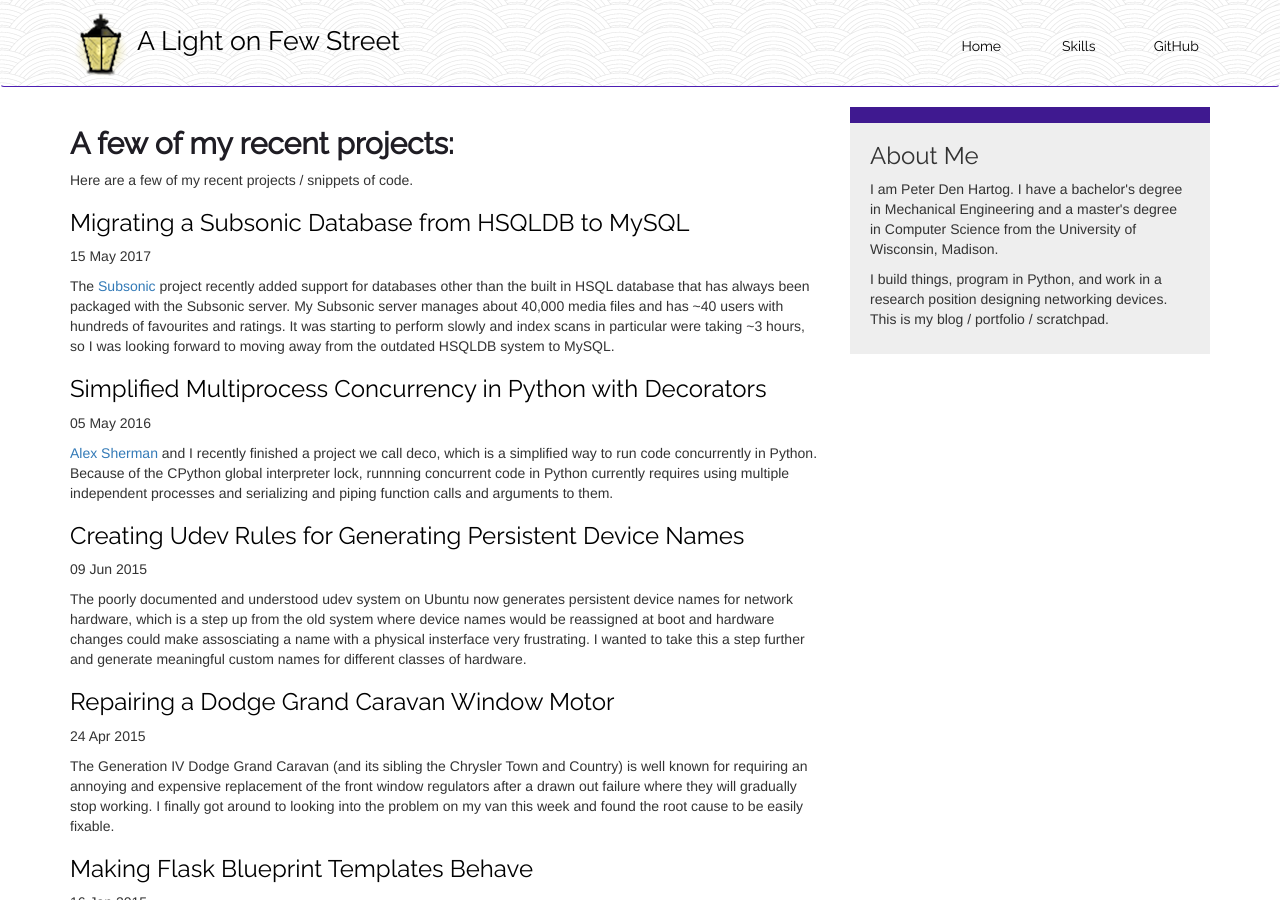
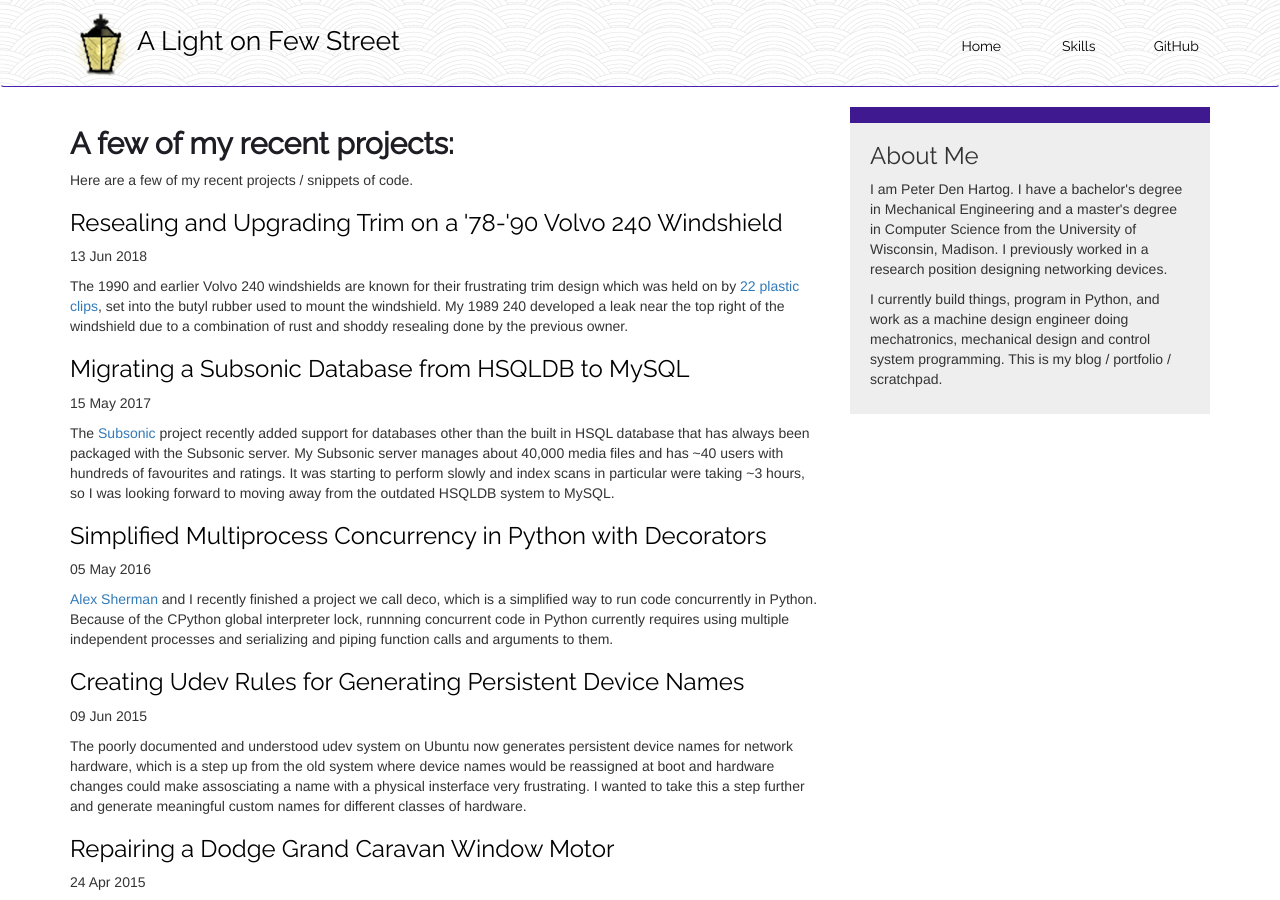
Before and after one commit to pddenhar/pddenhar.github.io, a Jekyll site: the page built from index.html, in a window 1280 px wide and 900 px high. Built offline with Jekyll 4.4.1, drawn with Linux system fonts in a browser that asks for light colours; some of the changed lines change nothing that is shown.

Commit message:
Added blog post on volvo 240 windshield

```diff
--- /dev/null
+++ b/_posts/2018-06-13-volvo-240-windshield.md
@@ -0,0 +1,69 @@
+---
+layout: post
+title: Resealing and Upgrading Trim on a '78-'90 Volvo 240 Windshield
+custom_css: syntax.css
+---
+The 1990 and earlier Volvo 240 windshields are known for their frustrating trim design which was held on
+by [22 plastic clips](https://www.volvopartswebstore.com/products/Volvo/240/Clip-kit-Genuine-Classic-Part/1113962/270148.html),
+set into the butyl rubber used to mount the windshield. My 1989 240 developed a leak near the top right of the
+windshield due to a combination of rust and shoddy resealing done by the previous owner.
+
+Rather than try to bodge some silicon sealant into the leaky areas and buy myself another couple of years, I chose to fully remove the windshield and
+re-glue it with urethane, replacing the chrome trim strip and clips with more modern rubber trim and the same time.
+
+Using a piece of braided steel wire and two dowels as handles, I sawed through the existing urethane after poking a hole with a exacto knife to feed the wire through.
+What was waiting for me underneath was not pretty.
+
+![Rusty Pinchweld]({{ site.url }}/images/volvo_windshield/2018-04-28 13.08.22.jpg)
+
+The pinchweld had rusted enough that there was no choice but to cut it out in several places and weld in new sheet metal:
+
+![Grinding out pinchweld]({{ site.url }}/images/volvo_windshield/2018-06-03 16.47.01.jpg)
+
+I used a dremel with a cutting disk to remove the old metal and TIG welded in a patch with my [AHP AlphaTIG 200X](https://amzn.to/2ya1l1F) (this job is what finally pushed me to buy it).
+
+As I welded small sections, I used an air gun to cool the back side of the pinch seam to avoid setting the dashboard on fire. I kept a fire
+extinguisher close by at all times regardless.
+
+![New windshield corner]({{ site.url }}/images/volvo_windshield/2018-06-03 19.21.18.jpg)
+
+I masked off the entire area and painted it with [Rust-Oleum professional primer](https://amzn.to/2JH2C1r) and [high performance enamel](https://www.walmart.com/ip/Rust-Oleum-Professional-High-Performance-Enamel-Spray/35031494).
+The silver Rust-Oleum just happens to be a very close color match to the silver on the 240.
+
+![Masking]({{ site.url }}/images/volvo_windshield/2018-06-04 19.47.02.jpg)
+
+Considering the horrific condition of the windshield seam before the job, the result isn't half bad:
+
+![After painting]({{ site.url }}/images/volvo_windshield/2018-06-05 20.55.08.jpg)
+
+Next, I had to answer a question that I couldn't find clear information on anywhere on the internet. Is it possible to re-use a pre-'90 style windshield
+but replace the trim with the more modern glued rubber? The answer is **yes**.
+You do not need to buy a whole new '91+ windshield if you already have an older pane of glass in good condition.
+
+I bought some [Gold Glass Group Universal Moulding T107B](http://www.gggcorp.com/Universal_Mouldings.html#OriginalT)
+on Ebay in a 15ft. roll and applied it to the edge of the old style windshield instead of the clips and chrome trim.
+
+![Applying Trim]({{ site.url }}/images/volvo_windshield/2018-06-13 18.07.48.jpg)
+
+![Applying Trim Closeup]({{ site.url }}/images/volvo_windshield/2018-06-13 18.08.02.jpg)
+
+A test fit confirmed it fit into the windshield opening perfectly. I think moving from the 0.75" T107B to the 1" T109B trim would have been a good move, to better
+cover some of the nasty surface where the old trim sat. During the test fit I made some marks around the perimeter to help locate the
+windshield later when I installed the urethane.
+
+I bought two tubes of [DOW U-428 Plus Primerless Windshield Adhesive](https://amzn.to/2HLgUfO) and a [air powered caulk gun](https://amzn.to/2JJCxii) and
+laid down a bead about 9mm tall on the seam. The air powered caulk gun was absolutely essential; the U-428 is so thick that you could never
+extrude it from a hand powered gun. I had the regulator on my compressor at nearly 60 PSI to get it to flow. I only ended up using one tube, but this isn't the kind of job you can afford to run out of adhesive 90% of the way through!
+
+![Applying Urethane]({{ site.url }}/images/volvo_windshield/2018-06-13 18.49.28.jpg)
+
+With a helper, I lifted the windshield in and set it in place. We made final position adjustments and taped it in place with some blue tape.
+For the temperature and humidity of my location, Dow calls for at least 5 hours of cure time before drive-off.
+
+![Blue tape]({{ site.url }}/images/volvo_windshield/2018-06-13 19.06.36.jpg)
+
+Overall, a pretty long process but nothing an experienced garage fabricator couldn't do on their own.
+
+I'm sure it's a horrible misuse of the urethane, but I had a few grams left over, so I used it to glue the perpetually falling off glovebox back together:
+
+![Blue tape]({{ site.url }}/images/volvo_windshield/2018-06-13 21.28.39.jpg)
--- a/index.html
+++ b/index.html
@@ -21,9 +21,9 @@ title: Peter Den Hartog - Developer, Engineer
   <div class="col-md-4">
     <aside id="main-aside">
       <h3>About Me</h3>
-      <p>I am Peter Den Hartog. I have a bachelor's degree in Mechanical Engineering and a master's degree in Computer Science from the University of Wisconsin, Madison.
+      <p>I am Peter Den Hartog. I have a bachelor's degree in Mechanical Engineering and a master's degree in Computer Science from the University of Wisconsin, Madison. I previously worked in a research position designing networking devices.
       </p>
-      <p>I build things, program in Python, and work in a research position designing networking devices.
+      <p>I currently build things, program in Python, and work as a machine design engineer doing mechatronics, mechanical design and control system programming.
        This is my blog / portfolio / scratchpad.
      </p>
    </aside>
```
Also changed, not shown: images/volvo_windshield/2018-04-28 13.08.22.jpg (added), images/volvo_windshield/2018-06-03 16.47.01.jpg (added), images/volvo_windshield/2018-06-03 19.21.18.jpg (added), images/volvo_windshield/2018-06-04 19.47.02.jpg (added), images/volvo_windshield/2018-06-05 20.55.08.jpg (added), images/volvo_windshield/2018-06-13 18.07.48.jpg (added), images/volvo_windshield/2018-06-13 18.08.02.jpg (added), images/volvo_windshield/2018-06-13 18.49.28.jpg (added), images/volvo_windshield/2018-06-13 19.06.36.jpg (added), images/volvo_windshield/2018-06-13 21.28.39.jpg (added), images/volvo_windshield/2018-06-13 21.29.11.jpg (added).
